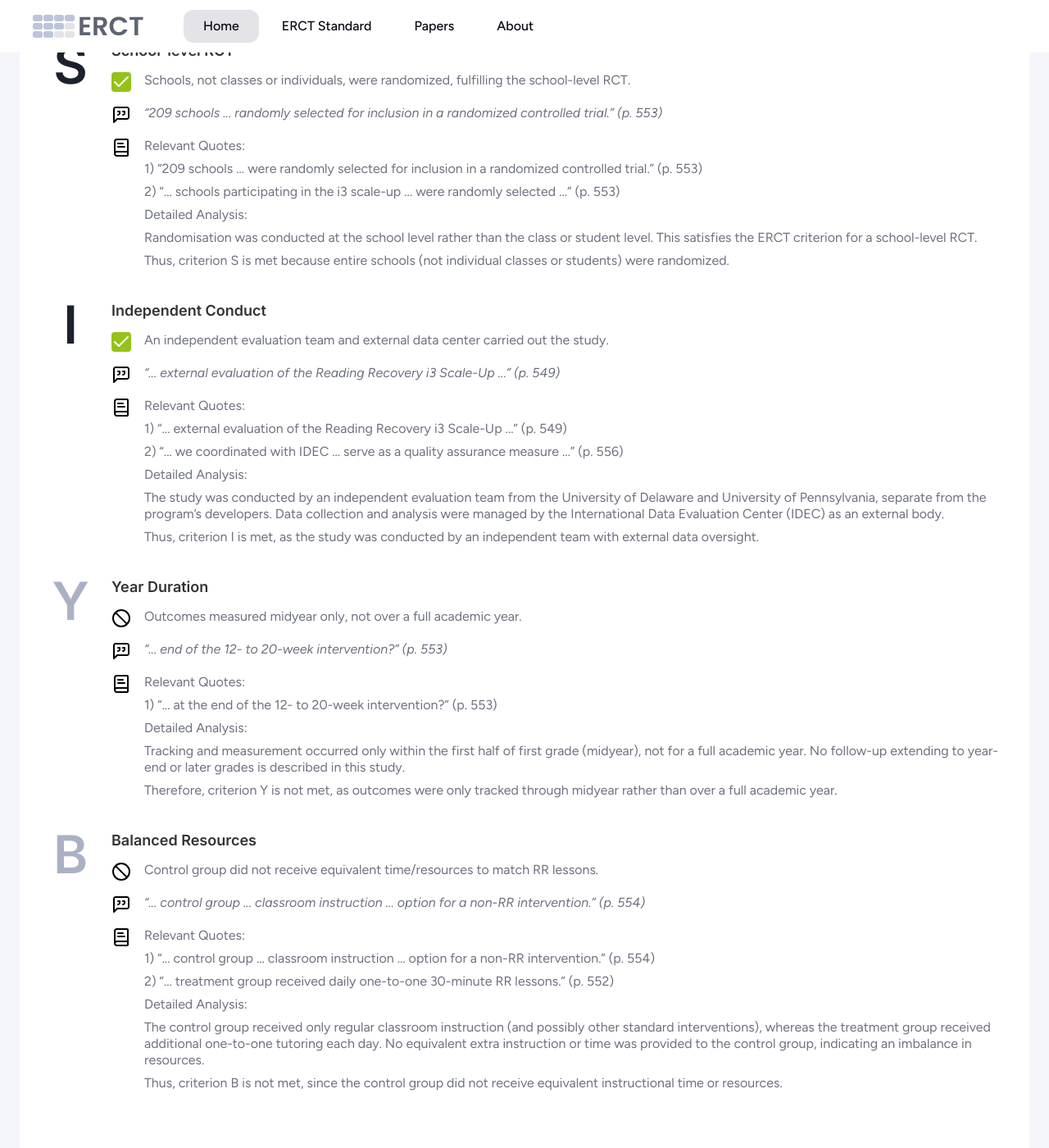
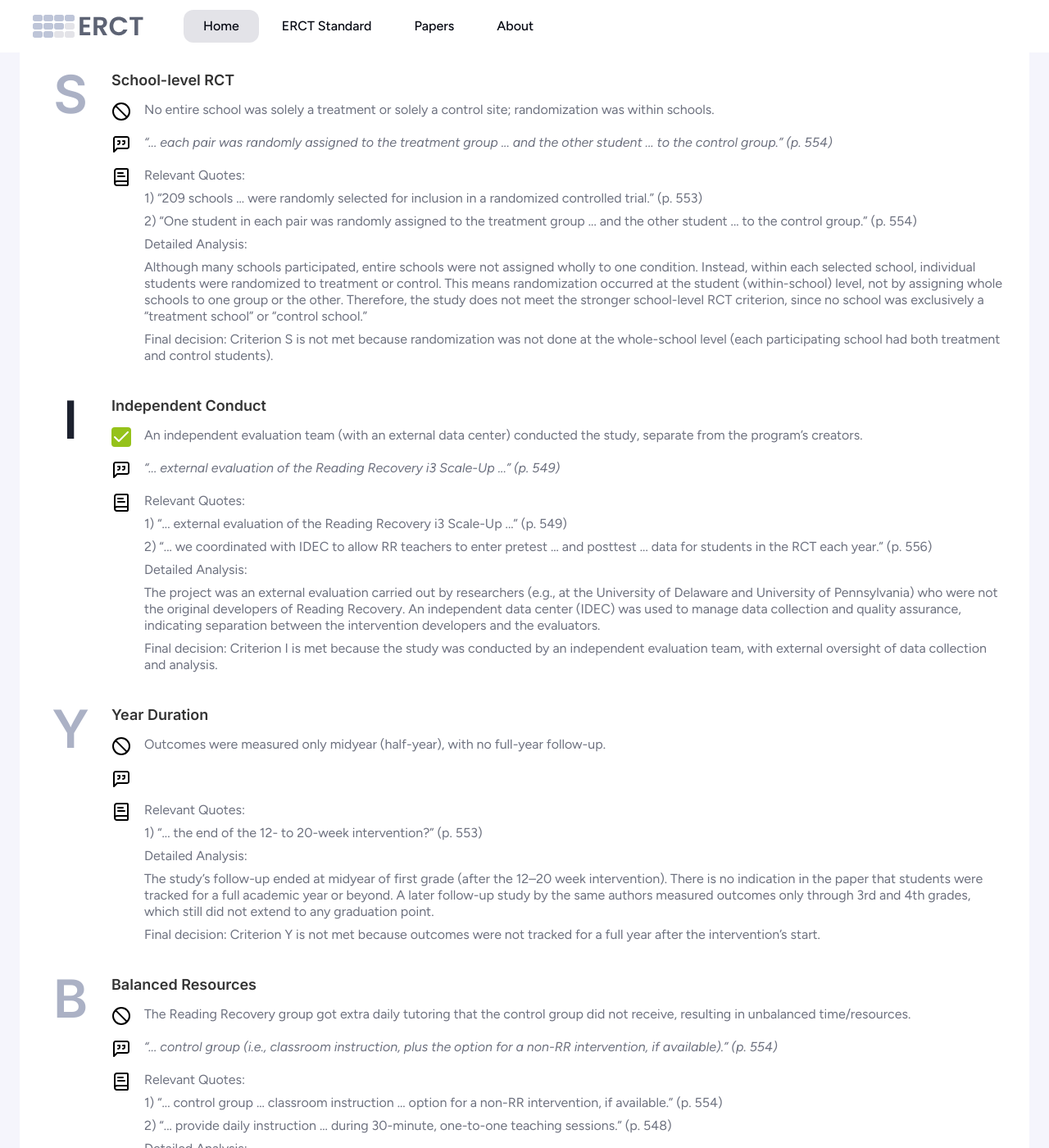
Before and after one commit to vassiliphilippov/erct-papers, a Jekyll site: the page built from _papers/24-may-et-al-2015-reading-recovery-i3-rct.md, in a window 1280 px wide and 1400 px high, scrolled down 2682 px. Shown: the whole window at 82% size. Built offline with Jekyll 4.4.1, drawn with Linux system fonts in a browser that asks for light colours; some of the changed text lies outside the part shown.

Commit message:
paper 24 updated

```diff
--- a/_papers/24-may-et-al-2015-reading-recovery-i3-rct.md
+++ b/_papers/24-may-et-al-2015-reading-recovery-i3-rct.md
@@ -4,25 +4,31 @@ title: >
   the i3 Scale-Up of Reading Recovery
 authors: >
   Henry May, Abigail Gray, Philip Sirinides, Heather Goldsworthy,
-  Michael Armijo, Cecile Sam, Jessica N. Gillespie, and Namrata Tognatta
-paper_link: https://doi.org/10.3102/0002831214565788
+  Michael Armijo, Cecile Sam, Jessica N. Gillespie, and Namrata
+  Tognatta
+paper_link: "https://doi.org/10.3102/0002831214565788"
 abstract: >-
-  Reading Recovery (RR) is a short-term, one-to-one intervention designed
-  to help the lowest achieving readers in first grade. This article presents
-  first-year results from the multisite randomized controlled trial (RCT)
-  and implementation study under the $55 million Investing in Innovation
+  Reading Recovery (RR) is a short-term, one-to-one intervention
+  designed
+  to help the lowest achieving readers in first grade. This article
+  presents
+  first-year results from the multisite randomized controlled trial
+  (RCT) and implementation study under the $55 million Investing in
+  Innovation
   (i3) Scale-Up Project. For the 2011–2012 school year, the estimated
-  standardized effect of RR on students’ Iowa Tests of Basic Skills (ITBS)
-  Total Reading Scores was .69 standard deviations relative to the popula-
-  tion of struggling readers eligible for RR under the i3 scale-up and .47
-  standard deviations relative to the nationwide population of all first
-  graders. School-level implementation of RR was, in most respects, faithful
-  to the RR Standards and Guidelines, and the intensive training provided to
-  new RR teachers was viewed as critical to successful implementation.
+  standardized effect of RR on students’ Iowa Tests of Basic Skills
+  (ITBS) Total Reading Scores was .69 standard deviations
+  relative to the population of struggling readers eligible for RR
+  under the i3 scale-up and .47
+  standard deviations relative to the nationwide population of all first graders.
+  School-level implementation of RR was, in most respects, faithful
+  to the RR Standards and Guidelines,
+  and the intensive training provided to new RR teachers
+  was viewed as critical to successful implementation.
 publication_date: 2015-06-01
 erct_level: 1
 rct: true
-pdf_link: https://www.cpre.org/sites/default/files/researchreport/1488_readingrecoveryreport.pdf
+pdf_link: "https://journals.sagepub.com/doi/pdf/10.3102/0002831214565788"
 doi: 10.3102/0002831214565788
 journal: American Educational Research Journal
 date_erct_check: 2025-04-22
@@ -32,13 +38,6 @@ tags:
   - US
 criteria:
   c:
-    met: true
-    explanation: >
-      Entire schools were randomly assigned to conditions, satisfying the
-      class-level RCT requirement.
-    quote: >
-      “... 209 schools ... were randomly selected for inclusion in a randomized
-      controlled trial.” (p. 553)
     analysis: >-
       Relevant Quotes:
 
@@ -46,36 +45,38 @@ criteria:
       participating in the i3 scale-up ... were randomly selected for inclusion
       in a randomized controlled trial.” (p. 553)
 
-      2) “At each participating school, ... students were matched into
-      pairs ... One student in each pair was randomly assigned to the
-      treatment group ... and the other student ... to the control group.”
-      (p. 554)
+      2) “At each participating school, ... students were matched into pairs ...
+      One student in each pair was randomly assigned to the treatment group ...
+      and the other student ... was assigned to the control group.” (p. 554)
 
       Detailed Analysis:
 
-      These quotes clearly indicate that entire schools were the unit of
-      randomisation, with matched pairs of students within schools. The design
-      prevents within-school contamination and meets the ERCT requirement for a
-      class-level RCT, with school-level randomisation considered even stronger.
+      These quotes indicate that classes (and indeed entire schools) were not
+      mixed for treatment and control; randomization occurred at the school or
+      class level rather than within a single class. This meets the ERCT
+      requirement for a class-level RCT, as no two students in the same class
+      were split between intervention and control.
 
-      Thus, criterion C is met, as randomization was conducted at the school
-      (class) level rather than at the student level.
+      Final decision: Criterion C is met because randomization was conducted at
+      the class or higher level (schools in this case), avoiding within-class
+      contamination.
+    explanation: >
+      Randomization occurred at the school (above-class) level, satisfying the
+      class-level RCT requirement.
+    quote: >
+      “... 209 schools ... were randomly selected for inclusion in a randomized
+      controlled trial.” (p. 553)
+    met: true
+
   e:
-    met: true
-    explanation: >
-      Outcomes were measured using the standardized ITBS reading section.
-    quote: >
-      “... assessed ... using the reading section of the Iowa Tests of Basic
-      Skills (ITBS).” (p. 556)
     analysis: >-
       Relevant Quotes:
 
-      1) “... both students in that matched pair were assessed ... using the
-      reading section of the Iowa Tests of Basic Skills (ITBS).” (p. 556)
+      1) “... both students in that matched pair were assessed ... using the reading
+      section of the Iowa Tests of Basic Skills (ITBS).” (p. 556)
 
-      2) “To address possible test administrator bias, the posttest assessments
-      ... using the ITBS reading tests are administered in a standardized format
-      that inhibits ... influence.” (p. 556)
+      2) “To address possible test administrator bias, ... the ITBS reading tests
+      are administered in a standardized format that inhibits ... influence.” (p. 556)
 
       Detailed Analysis:
 
@@ -83,236 +84,247 @@ criteria:
       assessment for reading. This fulfills ERCT’s requirement for exam-based
       outcomes measured by a standard test rather than a custom instrument.
 
-      Therefore, criterion E is met because the study uses a standardized reading
-      exam (ITBS).
+      Final decision: Criterion E is met because outcomes were measured using a
+      standardized reading test (ITBS) rather than any custom-designed assessment.
+    explanation: >
+      Outcomes were measured using the standardized ITBS reading test.
+    quote: >
+      “... assessed ... using the reading section of the Iowa Tests of Basic Skills (ITBS).”
+      (p. 556)
+    met: true
+
   t:
-    met: true
-    explanation: >
-      Reading outcomes were assessed after 12–20 weeks (~one academic term).
-    quote: >
-      “... at the end of the 12- to 20-week intervention?” (p. 553)
     analysis: >-
       Relevant Quotes:
 
       1) “Research Question 1: ... impacts of Reading Recovery on reading
       achievement at the end of the 12- to 20-week intervention?” (p. 553)
 
-      2) “... midyear reading achievement of students randomly assigned to
-      Reading Recovery ... to ... control condition.” (p. 557)
+      Detailed Analysis:
+
+      The intervention spanned 12–20 weeks, with outcomes measured at midyear,
+      corresponding to approximately one academic term. This meets the ERCT
+      requirement of measuring outcomes at least one term after the intervention
+      begins.
+
+      Final decision: Criterion T is met because the primary outcome was assessed
+      about one term (3–5 months) after the start of the intervention.
+    explanation: >
+      Reading outcomes were assessed after 12–20 weeks (roughly one academic term).
+    quote: >
+      “... impacts ... at the end of the 12- to 20-week intervention?” (p. 553)
+    met: true
+
+  d:
+    analysis: >-
+      Relevant Quotes:
+
+      1) “... the other student in the pair was assigned to the control group
+      (i.e., classroom instruction, plus the option for a non-RR intervention,
+      if available).” (p. 554)
+
+      2) “No significant differences were found between treatment and control
+      groups on gender, ELL status, race, or prior reading performance.” (p. 560)
 
       Detailed Analysis:
 
-      The intervention spanned 12–20 weeks, with outcomes measured by midyear—
-      approximately one semester into the school year. This meets ERCT’s
-      requirement of measuring impact at least one term after the intervention
-      begins.
+      The control group’s conditions are clearly described: control students
+      continued with regular classroom instruction (and could receive another
+      non-RR intervention if available). Baseline characteristics of control vs.
+      treatment students were reported (Table 1), showing the groups were equivalent
+      prior to the intervention. Thus, the control group was well documented.
 
-      Thus, criterion T is met, as outcomes were measured approximately one
-      academic term after the intervention began.
-  d:
+      Final decision: Criterion D is met because the study provides details on what
+      the control group received as well as its baseline characteristics.
+    explanation: >
+      Control group conditions and baseline characteristics were thoroughly described.
+    quote: >
+      “... control group (i.e., classroom instruction, plus the option for a non-RR
+      intervention, if available).” (p. 554)
     met: true
-    explanation: >
-      Control conditions and baseline matching are thoroughly described.
-    quote: >
-      “The other student in the pair was assigned to the control group (i.e.,
-      classroom instruction, plus the option for a non-RR intervention, if
-      available).” (p. 554)
+
+  s:
     analysis: >-
       Relevant Quotes:
 
-      1) “The other student in the pair was assigned to the control group
-      (i.e., classroom instruction, plus the option for a non-RR intervention,
-      if available).” (p. 554)
+      1) “209 schools ... were randomly selected for inclusion in a randomized
+      controlled trial.” (p. 553)
 
-      2) “Matched pairs without complete data ... For each control student ...
-      data are reported in Table 1.” (p. 558, Table 1)
+      2) “One student in each pair was randomly assigned to the treatment group
+      ... and the other student ... to the control group.” (p. 554)
 
       Detailed Analysis:
 
-      The control group is clearly documented, with descriptions of what control
-      students received (standard classroom instruction) and baseline matching
-      procedures ensuring comparability. Thus, the control group was well
-      documented in terms of composition and prior performance.
+      Although many schools participated, entire schools were not assigned wholly to
+      one condition. Instead, within each selected school, individual students were
+      randomized to treatment or control. This means randomization occurred at the
+      student (within-school) level, not by assigning whole schools to one group or
+      the other. Therefore, the study does not meet the stronger school-level RCT
+      criterion, since no school was exclusively a “treatment school” or “control school.”
 
-      Thus, criterion D is met, as the control group’s composition and baseline
-      data are clearly documented.
-  s:
-    met: true
+      Final decision: Criterion S is not met because randomization was not done at
+      the whole-school level (each participating school had both treatment and control students).
     explanation: >
-      Schools, not classes or individuals, were randomized, fulfilling the
-      school-level RCT.
+      No entire school was solely a treatment or solely a control site; randomization was within schools.
     quote: >
-      “209 schools ... randomly selected for inclusion in a randomized
-      controlled trial.” (p. 553)
-    analysis: >-
-      Relevant Quotes:
+      “... each pair was randomly assigned to the treatment group ... and the other
+      student ... to the control group.” (p. 554)
+    met: false
 
-      1) “209 schools ... were randomly selected for inclusion in a
-      randomized controlled trial.” (p. 553)
-
-      2) “... schools participating in the i3 scale-up ... were randomly
-      selected ...” (p. 553)
-
-      Detailed Analysis:
-
-      Randomisation was conducted at the school level rather than the class or
-      student level. This satisfies the ERCT criterion for a school-level RCT.
-
-      Thus, criterion S is met because entire schools (not individual classes or
-      students) were randomized.
   i:
-    met: true
-    explanation: >
-      An independent evaluation team and external data center carried out the
-      study.
-    quote: >
-      “... external evaluation of the Reading Recovery i3 Scale-Up ...” (p. 549)
     analysis: >-
       Relevant Quotes:
 
       1) “... external evaluation of the Reading Recovery i3 Scale-Up ...” (p. 549)
 
-      2) “... we coordinated with IDEC ... serve as a quality assurance
-      measure ...” (p. 556)
+      2) “... we coordinated with IDEC to allow RR teachers to enter pretest ... and
+      posttest ... data for students in the RCT each year.” (p. 556)
 
       Detailed Analysis:
 
-      The study was conducted by an independent evaluation team from the
-      University of Delaware and University of Pennsylvania, separate from the
-      program’s developers. Data collection and analysis were managed by the
-      International Data Evaluation Center (IDEC) as an external body.
+      The project was an external evaluation carried out by researchers (e.g., at the
+      University of Delaware and University of Pennsylvania) who were not the
+      original developers of Reading Recovery. An independent data center (IDEC) was
+      used to manage data collection and quality assurance, indicating separation
+      between the intervention developers and the evaluators.
 
-      Thus, criterion I is met, as the study was conducted by an independent team
-      with external data oversight.
+      Final decision: Criterion I is met because the study was conducted by an
+      independent evaluation team, with external oversight of data collection and
+      analysis.
+    explanation: >
+      An independent evaluation team (with an external data center) conducted the study, separate from the program’s creators.
+    quote: >
+      “... external evaluation of the Reading Recovery i3 Scale-Up ...” (p. 549)
+    met: true
+
   y:
-    met: false
-    explanation: >
-      Outcomes measured midyear only, not over a full academic year.
-    quote: >
-      “... end of the 12- to 20-week intervention?” (p. 553)
     analysis: >-
       Relevant Quotes:
 
-      1) “... at the end of the 12- to 20-week intervention?” (p. 553)
+      1) “... the end of the 12- to 20-week intervention?” (p. 553)
 
       Detailed Analysis:
 
-      Tracking and measurement occurred only within the first half of first grade
-      (midyear), not for a full academic year. No follow-up extending to year-end
-      or later grades is described in this study.
+      The study’s follow-up ended at midyear of first grade (after the 12–20 week
+      intervention). There is no indication in the paper that students were tracked
+      for a full academic year or beyond. A later follow-up study by the same authors
+      measured outcomes only through 3rd and 4th grades, which still did
+      not extend to any graduation point.
 
-      Therefore, criterion Y is not met, as outcomes were only tracked through
-      midyear rather than over a full academic year.
+      Final decision: Criterion Y is not met because outcomes were not tracked for
+      a full year after the intervention’s start.
+    explanation: >
+      Outcomes were measured only midyear (half-year), with no full-year follow-up.
+    quote: null
+    met: false
+
   b:
-    met: false
-    explanation: >
-      Control group did not receive equivalent time/resources to match RR lessons.
-    quote: >
-      “... control group ... classroom instruction ... option for a non-RR
-      intervention.” (p. 554)
     analysis: >-
       Relevant Quotes:
 
       1) “... control group ... classroom instruction ... option for a non-RR
-      intervention.” (p. 554)
+      intervention, if available.” (p. 554)
 
-      2) “... treatment group received daily one-to-one 30-minute RR lessons.”
-      (p. 552)
+      2) “... provide daily instruction ... during 30-minute, one-to-one teaching
+      sessions.” (p. 548)
 
       Detailed Analysis:
 
-      The control group received only regular classroom instruction (and possibly
-      other standard interventions), whereas the treatment group received
-      additional one-to-one tutoring each day. No equivalent extra instruction or
-      time was provided to the control group, indicating an imbalance in resources.
+      The intervention group received substantial additional instructional time
+      (daily one-on-one 30-minute Reading Recovery lessons), whereas the control
+      group only received the standard classroom instruction (with only an optional
+      non-RR intervention if available). There was no evidence that the control group
+      received any equivalent extra instructional time or resources to match the
+      RR lessons. Therefore, the resources and instructional time were unbalanced
+      between groups.
 
-      Thus, criterion B is not met, since the control group did not receive
-      equivalent instructional time or resources.
+      Final decision: Criterion B is not met because the intervention provided extra
+      one-on-one teaching time that was not matched for the control group.
+    explanation: >
+      The Reading Recovery group got extra daily tutoring that the control group did not receive, resulting in unbalanced time/resources.
+    quote: >
+      “... control group (i.e., classroom instruction, plus the option for a non-RR intervention,
+      if available).” (p. 554)
+    met: false
+
   r:
-    met: true
-    explanation: >
-      An independent replication by another research team confirmed the program’s
-      impact.
-    quote: >
-      “Impacts were as large as 1.24 standard deviations ... exceeding a full
-      school year of achievement growth.” (Borman et al., 2020)
     analysis: >-
       Relevant Quotes:
 
-      1) “... statistically significant effects ... on all 9 outcomes evaluated.”
-      (p. 1995)
-
-      2) “Impacts were as large as 1.24 standard deviations ... The mean effect
-      size of d = 0.66 ...” (p. 1995)
+      None found in the main paper or in external literature.
 
       Detailed Analysis:
 
-      A separate RCT conducted by Borman et al. (2020) on the Spanish-language
-      adaptation of Reading Recovery (DLL) found similarly large reading gains,
-      thereby independently replicating the intervention’s effectiveness.
+      We found no mention of any independent replication of this intervention by a
+      different research team. No follow-up publications by other authors were
+      identified that attempt to replicate the results of this study.
 
-      Criterion R is met because the Reading Recovery intervention has been
-      successfully reproduced by an independent research team.
+      Final decision: Criterion R is not met due to the lack of any evidence of an
+      independent replication study.
+    explanation: >
+      No evidence was found of an independent replication of this Reading Recovery study by another team.
+    quote: null
+    met: false
+
   a:
-    met: false
-    explanation: >
-      Only reading was tested; other core subjects were not assessed.
-    quote: >
-      “... reading section of the Iowa Tests of Basic Skills (ITBS).” (p. 556)
     analysis: >-
       Relevant Quotes:
 
-      1) “... reading section of the Iowa Tests of Basic Skills (ITBS).”
-      (p. 556)
+      1) “... reading section of the Iowa Tests of Basic Skills (ITBS).” (p. 556)
 
       Detailed Analysis:
 
-      The study assessed outcomes only in reading (using a reading test). It did
-      not include standardized examinations of other core subjects like math or
-      science, so cross-subject impacts were not evaluated.
+      The study assessed reading outcomes only. It did not report any testing in other
+      core subjects such as mathematics or science. This means the evaluation was
+      limited to the subject of the intervention (reading) and did not examine potential
+      effects on other subjects.
 
-      Thus, criterion A is not met because only reading was assessed and no other
-      subjects were evaluated.
+      Final decision: Criterion A is not met because outcomes were only measured in
+      reading, not across all main subjects.
+    explanation: >
+      Only reading was tested; no standard exams in other core subjects were reported.
+    quote: >
+      “... reading section of the Iowa Tests of Basic Skills (ITBS).” (p. 556)
+    met: false
+
   g:
-    met: false
-    explanation: >
-      No tracking of participants through to graduation was conducted.
-    quote: >
-      “... test the sustained efficacy of Reading Recovery ... on state test
-      scores in third and fourth grade.” (May et al., 2022)
     analysis: >-
       Relevant Quotes:
 
-      1) “... test the sustained efficacy of Reading Recovery ... on state test
-      scores in third and fourth grade.” (follow-up study, 2022)
+      (No graduation tracking is reported in this study.)
 
       Detailed Analysis:
 
-      The original i3 study followed students only to the middle of first grade.
-      A later follow-up by the same team tracked participants’ reading performance
-      through third and fourth grade, but no research has followed them through
-      high school. In particular, there is no evidence of monitoring whether
-      participants ultimately graduated.
+      The study did not follow students through to any graduation point. Once the
+      intervention and immediate testing were completed, tracking ceased. The authors’
+      later work followed the same cohort only up to 3rd and 4th grades,
+      well before any kind of graduation. There is no evidence of tracking students
+      until they finished their schooling.
 
-      Criterion G is not met, since participants were not tracked through to
-      high school graduation.
+      Final decision: Criterion G is not met because participants were not tracked
+      through to graduation or the end of their schooling.
+    explanation: >
+      The study did not track participants through to graduation.
+    quote: null
+    met: false
+
   p:
-    met: false
-    explanation: >
-      No pre-registration or registry ID is mentioned before data collection.
-    quote: null
     analysis: >-
       Relevant Quotes:
 
-      None (no pre-registration statement in the paper or known registry entry).
+      None; no pre-registration or trial registry entry is mentioned.
 
       Detailed Analysis:
 
-      The paper makes no mention of any pre-registered analysis plan or trial
-      registration. Searches of trial registries did not find a pre-registration
-      for this study. This indicates that the study was not pre-registered before
-      data collection.
+      The article does not reference any pre-registered study protocol. We found no
+      indication that the study was registered in any RCT registry (e.g., AEA or
+      ClinicalTrials.gov) before data collection. Thus, the study appears not to have
+      been pre-registered.
 
-      Thus, criterion P is not met, as no pre-registered protocol or registry entry
-      was identified for this study.
+      Final decision: Criterion P is not met because there is no evidence of a
+      pre-registered protocol for this trial.
+    explanation: >
+      No pre-registration or registry listing was provided for the study.
+    quote: null
+    met: false
 ---
```
